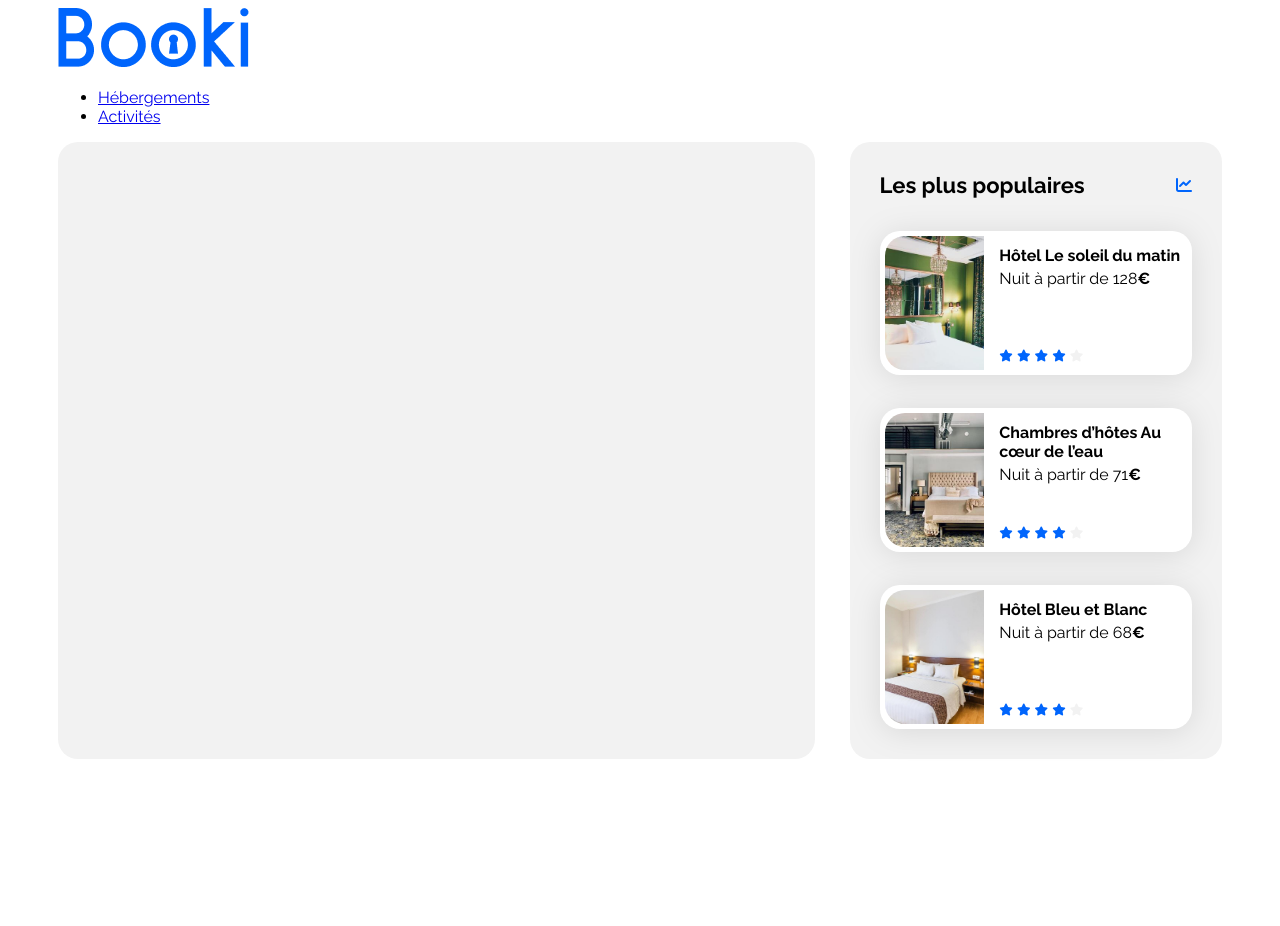
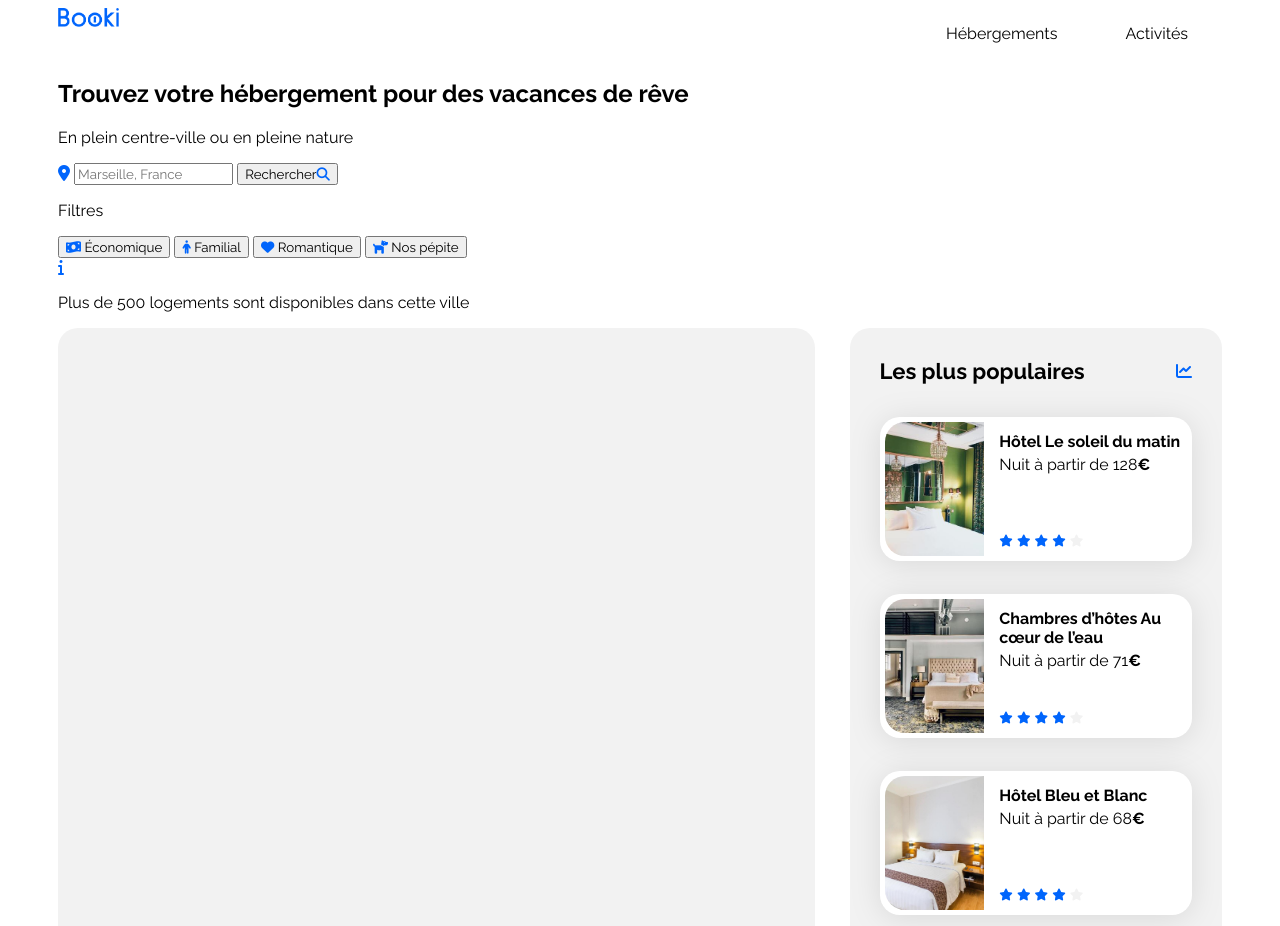
Before and after one commit to Delltuss/Blin_Florian_1_Booki-starter-code-master_03.03.2023, a plain HTML site: page index.html in a window 1280 px wide. Shown: the top 926 px of the page. Before the commit the page ends 800 px from the top, so only its background shows below. Drawn offline with Linux system fonts and the light colour scheme.

Commit message:
Ajout des icones, bar recherche

```diff
--- a/css/style.css
+++ b/css/style.css
@@ -17,6 +17,42 @@ body {
     display: flex;
     justify-content: center;
 }
+
+a {
+    text-decoration: none;
+    color: #000000;
+}
+
+/****** Header ***********/
+header {
+    display: flex;
+    justify-content: space-between;
+}
+
+.container-logo{
+    width: 61px;
+
+}
+
+.container-logo img{
+    width: 100%;
+}
+
+.links {
+    list-style-type: none;
+    padding: 0;
+    display: flex;
+}
+
+
+.links li {
+     margin: 0 34px;
+}
+
+.links li > a {
+    text-decoration: none;
+}
+
 
 .main-container {
     width: 100%;
--- a/index.html
+++ b/index.html
@@ -17,7 +17,7 @@
 <body>
     <div class="main-container">
         <header>
-            <a href="#">
+            <a class="container-logo">
                 <img src="images/logo/Booki.png" alt="Logo de Booki" class="logo">
             </a>
             <nav>
@@ -28,6 +28,33 @@
             </nav>
         </header>
         <main>
+            <section class="sectionMain">
+                <h1>Trouvez votre hébergement pour des vacances de rêve</h1>
+                <p>En plein centre-ville ou en pleine nature</p>
+
+                <div class="search-input">
+                    <form action="#" method="get">
+                        <label for="site-search"><i class="fa-sharp fa-solid fa-location-dot"></i></label>
+                        <input type="search" placeholder="Marseille, France" id="site-search">
+                        <button>Rechercher<i class="fa-solid fa-magnifying-glass"></i></button>
+                    </form>
+                </div>
+
+                <div class="filterbar">
+                    <p>Filtres</p>
+                    <div class="buttons">
+                        <button><i class="fa-solid fa-money-bill-wave icon"></i> Économique</button>
+                        <button><i class="fa-solid fa-person icon"></i> Familial</button>
+                        <button><i class="fa-solid fa-heart icon"></i> Romantique</button>
+                        <button><i class="fa-solid fa-dog icon"></i> Nos pépite</button>
+                    </div>
+                </div>
+
+                <div class="infobar">
+                    <i class="fa-solid fa-info icon"></i>
+                    <p>Plus de 500 logements sont disponibles dans cette ville</p>
+                </div>
+
             <div class="hebergements-and-populaires">
                 <section class="hebergements">
 
```
